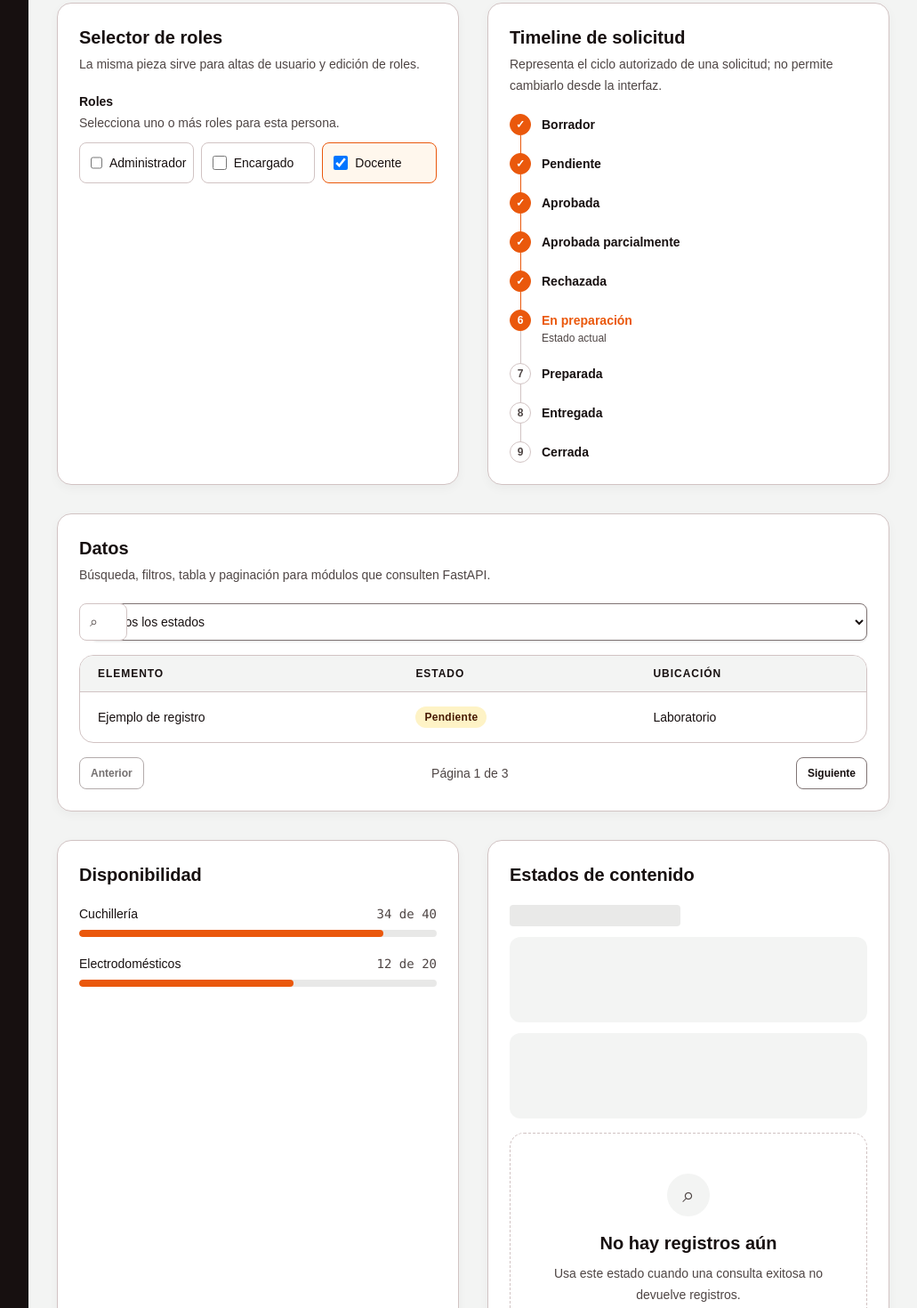
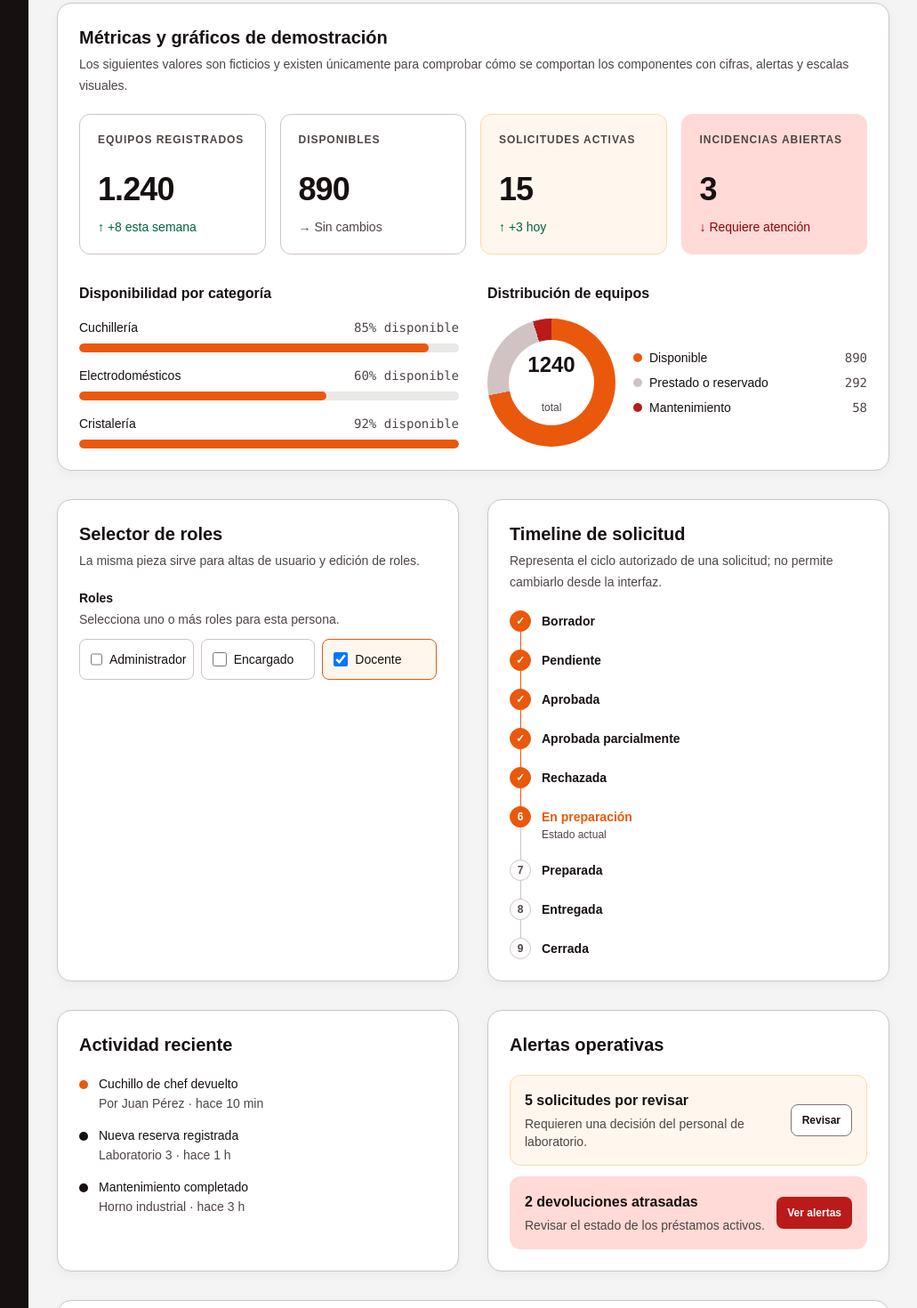
Before and after one commit to AxelJhostin/Gastronimia, a Next.js app in the folder frontend/: page /ui in a window 1280 px wide. Shown: the part 1080-2550 px from the top of the page at 89% size, without its empty margins (248-1279 px from the left). Built offline with nearby package versions, Linux system fonts and the light colour scheme.

Commit message:
Mas componentes utilizables

```diff
--- a/frontend/src/components/catalog/component-catalog.tsx
+++ b/frontend/src/components/catalog/component-catalog.tsx
@@ -18,12 +18,17 @@ import {
   Badge,
   Button,
   ConfirmDialog,
+  DonutChart,
   EmptyState,
   ErrorState,
   Field,
   FilterSelect,
   Input,
+  ActivityFeed,
+  AlertList,
   LoadingState,
+  HorizontalBarChart,
+  MetricCard,
   Modal,
   PageHeader,
   Pagination,
@@ -37,6 +42,7 @@ import {
   TableRow,
   Textarea,
   ToastRegion,
+  Trend,
   type ToastMessage,
 } from "@/components/ui";
 
@@ -139,12 +145,34 @@ export function ComponentCatalog() {
           </div>
         </DemoSection>
 
+        <DemoSection description="Los siguientes valores son ficticios y existen únicamente para comprobar cómo se comportan los componentes con cifras, alertas y escalas visuales." title="Métricas y gráficos de demostración">
+          <div className="grid gap-4 md:grid-cols-2 xl:grid-cols-4">
+            <MetricCard label="Equipos registrados" trend={<Trend direction="up" label="+8 esta semana" />} value="1.240" />
+            <MetricCard label="Disponibles" trend={<Trend direction="neutral" label="Sin cambios" />} value="890" />
+            <MetricCard label="Solicitudes activas" tone="warning" trend={<Trend direction="up" label="+3 hoy" />} value="15" />
+            <MetricCard label="Incidencias abiertas" tone="danger" trend={<Trend direction="down" label="Requiere atención" />} value="3" />
+          </div>
+          <div className="mt-8 grid gap-8 xl:grid-cols-2">
+            <div><h3 className="text-base font-semibold text-gastro-primary">Disponibilidad por categoría</h3><div className="mt-4"><HorizontalBarChart data={[{ label: "Cuchillería", value: 85, detail: "85% disponible" }, { label: "Electrodomésticos", value: 60, detail: "60% disponible" }, { label: "Cristalería", value: 92, detail: "92% disponible" }]} label="Disponibilidad por categoría" valueFormatter={(value) => `${value}%`} /></div></div>
+            <div><h3 className="text-base font-semibold text-gastro-primary">Distribución de equipos</h3><div className="mt-4"><DonutChart label="Distribución de equipos por estado" segments={[{ label: "Disponible", value: 890, color: "#ea580c" }, { label: "Prestado o reservado", value: 292, color: "#d1c3c3" }, { label: "Mantenimiento", value: 58, color: "#ba1a1a" }]} /></div></div>
+          </div>
+        </DemoSection>
+
         <div className="grid gap-8 xl:grid-cols-2">
           <DemoSection description="La misma pieza sirve para altas de usuario y edición de roles." title="Selector de roles">
             <RolePicker onChange={setSelectedRoles} selectedRoles={selectedRoles} />
           </DemoSection>
           <DemoSection description="Representa el ciclo autorizado de una solicitud; no permite cambiarlo desde la interfaz." title="Timeline de solicitud">
             <RequestTimeline currentStatus="PREPARING" />
+          </DemoSection>
+        </div>
+
+        <div className="grid gap-8 xl:grid-cols-2">
+          <DemoSection title="Actividad reciente">
+            <ActivityFeed items={[{ title: "Cuchillo de chef devuelto", detail: "Por Juan Pérez · hace 10 min", tone: "warning" }, { title: "Nueva reserva registrada", detail: "Laboratorio 3 · hace 1 h" }, { title: "Mantenimiento completado", detail: "Horno industrial · hace 3 h" }]} />
+          </DemoSection>
+          <DemoSection title="Alertas operativas">
+            <AlertList alerts={[{ title: "5 solicitudes por revisar", description: "Requieren una decisión del personal de laboratorio.", action: <Button size="sm" variant="secondary">Revisar</Button> }, { title: "2 devoluciones atrasadas", description: "Revisar el estado de los préstamos activos.", tone: "danger", action: <Button size="sm" variant="danger">Ver alertas</Button> }]} />
           </DemoSection>
         </div>
 
--- /dev/null
+++ b/frontend/src/components/ui/dashboard.tsx
@@ -0,0 +1,147 @@
+import type { ReactNode } from "react";
+
+import { cn } from "@/lib/cn";
+
+export function MetricCard({
+  icon,
+  label,
+  tone = "neutral",
+  value,
+  trend,
+}: {
+  icon?: ReactNode;
+  label: string;
+  tone?: "neutral" | "warning" | "danger";
+  value: string | number;
+  trend?: ReactNode;
+}) {
+  const tones = {
+    neutral: "border-gastro-outline-variant bg-white",
+    warning: "border-orange-200 bg-orange-50",
+    danger: "border-gastro-error-container bg-gastro-error-container",
+  };
+
+  return (
+    <section className={cn("min-w-0 rounded-xl border p-5", tones[tone])}>
+      <div className="flex items-start justify-between gap-3">
+        <p className="text-xs font-bold uppercase tracking-[0.08em] text-gastro-muted">{label}</p>
+        {icon ? <span aria-hidden="true" className="text-gastro-muted">{icon}</span> : null}
+      </div>
+      <p className="mt-7 text-4xl font-semibold tracking-tight text-gastro-primary">{value}</p>
+      {trend ? <div className="mt-3">{trend}</div> : null}
+    </section>
+  );
+}
+
+export function Trend({
+  direction,
+  label,
+}: {
+  direction: "up" | "down" | "neutral";
+  label: string;
+}) {
+  const symbols = { up: "↑", down: "↓", neutral: "→" };
+  const colors = {
+    up: "text-emerald-800",
+    down: "text-gastro-error-strong",
+    neutral: "text-gastro-muted",
+  };
+
+  return <p className={cn("text-sm font-medium", colors[direction])}><span aria-hidden="true">{symbols[direction]} </span>{label}</p>;
+}
+
+export type BarDatum = {
+  label: string;
+  value: number;
+  detail?: string;
+};
+
+export function HorizontalBarChart({
+  data,
+  label,
+  valueFormatter = (value) => String(value),
+}: {
+  data: BarDatum[];
+  label: string;
+  valueFormatter?: (value: number) => string;
+}) {
+  const maximum = Math.max(...data.map((item) => item.value), 1);
+
+  return (
+    <section aria-label={label}>
+      <div className="space-y-4">
+        {data.map((item) => {
+          const percentage = Math.round((item.value / maximum) * 100);
+          return (
+            <div key={item.label}>
+              <div className="flex justify-between gap-4 text-sm">
+                <span className="font-medium text-gastro-primary">{item.label}</span>
+                <span className="font-mono text-gastro-muted">{item.detail ?? valueFormatter(item.value)}</span>
+              </div>
+              <div aria-label={`${item.label}: ${valueFormatter(item.value)}`} aria-valuemax={maximum} aria-valuemin={0} aria-valuenow={item.value} className="mt-2 h-2.5 overflow-hidden rounded-full bg-gastro-surface-high" role="progressbar">
+                <div className="h-full rounded-full bg-gastro-action transition-[width]" style={{ width: `${percentage}%` }} />
+              </div>
+            </div>
+          );
+        })}
+      </div>
+    </section>
+  );
+}
+
+export function DonutChart({
+  label,
+  segments,
+}: {
+  label: string;
+  segments: Array<{ color: string; label: string; value: number }>;
+}) {
+  const total = segments.reduce((sum, segment) => sum + segment.value, 0);
+  const stops = segments.map((segment, index) => {
+    const previousTotal = segments
+      .slice(0, index)
+      .reduce((sum, previous) => sum + previous.value, 0);
+    const currentTotal = previousTotal + segment.value;
+    const start = total ? (previousTotal / total) * 100 : 0;
+    const end = total ? (currentTotal / total) * 100 : 0;
+    return `${segment.color} ${start}% ${end}%`;
+  });
+
+  return (
+    <section aria-label={label} className="flex flex-col items-center gap-5 sm:flex-row">
+      <div aria-label={`${label}: ${total} en total`} className="grid size-36 shrink-0 place-items-center rounded-full" style={{ background: `conic-gradient(${stops.join(", ")})` }}>
+        <div className="grid size-24 place-items-center rounded-full bg-white text-center">
+          <span className="text-2xl font-semibold text-gastro-primary">{total}</span>
+          <span className="text-xs text-gastro-muted">total</span>
+        </div>
+      </div>
+      <ul className="w-full space-y-2">
+        {segments.map((segment) => <li className="flex items-center justify-between gap-4 text-sm" key={segment.label}><span className="flex items-center gap-2 text-gastro-primary"><span aria-hidden="true" className="size-2.5 rounded-full" style={{ backgroundColor: segment.color }} />{segment.label}</span><span className="font-mono text-gastro-muted">{segment.value}</span></li>)}
+      </ul>
+    </section>
+  );
+}
+
+export type ActivityItem = {
+  detail: string;
+  title: string;
+  tone?: "neutral" | "warning" | "danger";
+};
+
+export function ActivityFeed({ items }: { items: ActivityItem[] }) {
+  const dots = { neutral: "bg-gastro-primary", warning: "bg-gastro-action", danger: "bg-gastro-error" };
+  return (
+    <ol className="space-y-4">
+      {items.map((item, index) => <li className="relative flex gap-3" key={`${item.title}-${index}`}><span aria-hidden="true" className={cn("mt-1.5 size-2.5 shrink-0 rounded-full", dots[item.tone ?? "neutral"])} /><div><p className="text-sm font-medium text-gastro-primary">{item.title}</p><p className="mt-0.5 text-sm text-gastro-muted">{item.detail}</p></div></li>)}
+    </ol>
+  );
+}
+
+export function AlertList({
+  alerts,
+}: {
+  alerts: Array<{ action?: ReactNode; description: string; tone?: "warning" | "danger"; title: string }>;
+}) {
+  const tones = { warning: "border-orange-200 bg-orange-50", danger: "border-gastro-error-container bg-gastro-error-container" };
+  return <ul className="space-y-3">{alerts.map((alert) => <li className={cn("flex flex-col gap-3 rounded-xl border p-4 sm:flex-row sm:items-center sm:justify-between", tones[alert.tone ?? "warning"])} key={alert.title}><div><p className="font-semibold text-gastro-primary">{alert.title}</p><p className="mt-1 text-sm text-gastro-muted">{alert.description}</p></div>{alert.action ? <div className="shrink-0">{alert.action}</div> : null}</li>)}</ul>;
+}
--- a/frontend/src/components/ui/index.ts
+++ b/frontend/src/components/ui/index.ts
@@ -1,6 +1,7 @@
 export * from "./button";
 export * from "./confirm-dialog";
 export * from "./data-controls";
+export * from "./dashboard";
 export * from "./display";
 export * from "./form-controls";
 export * from "./modal";
```
Also changed, not shown: frontend/src/components/ui/README.md, 1 other file (tests, documents, lock files or other folders).
